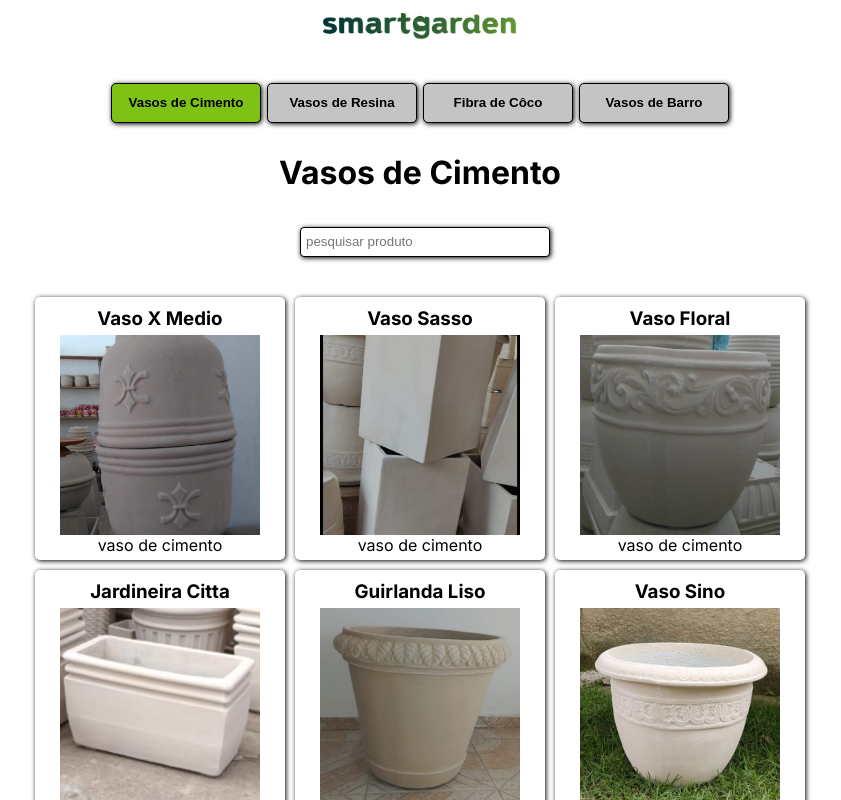
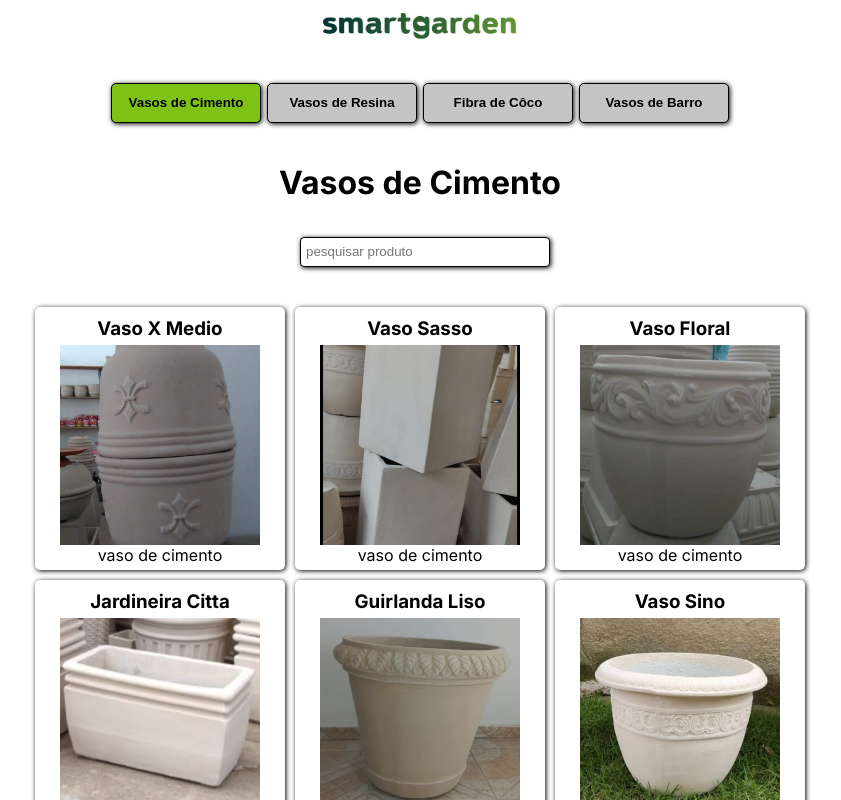
Before and after one commit to SmartGardenBarra/lista-items, a Next.js app: page / in a window 1280 px wide. Shown: the top 800 px of the page, without its empty margins (220-1061 px from the left). Built offline with nearby package versions, Linux system fonts and the light colour scheme.

Commit message:
version 2/8/2023

```diff
--- a/styles/Home.module.css
+++ b/styles/Home.module.css
@@ -28,3 +28,7 @@
   box-shadow: 1px 1px 5px black;
   border-radius: 5px;
 }
+
+.main h1 {
+  margin-top: 10px;
+}
```
